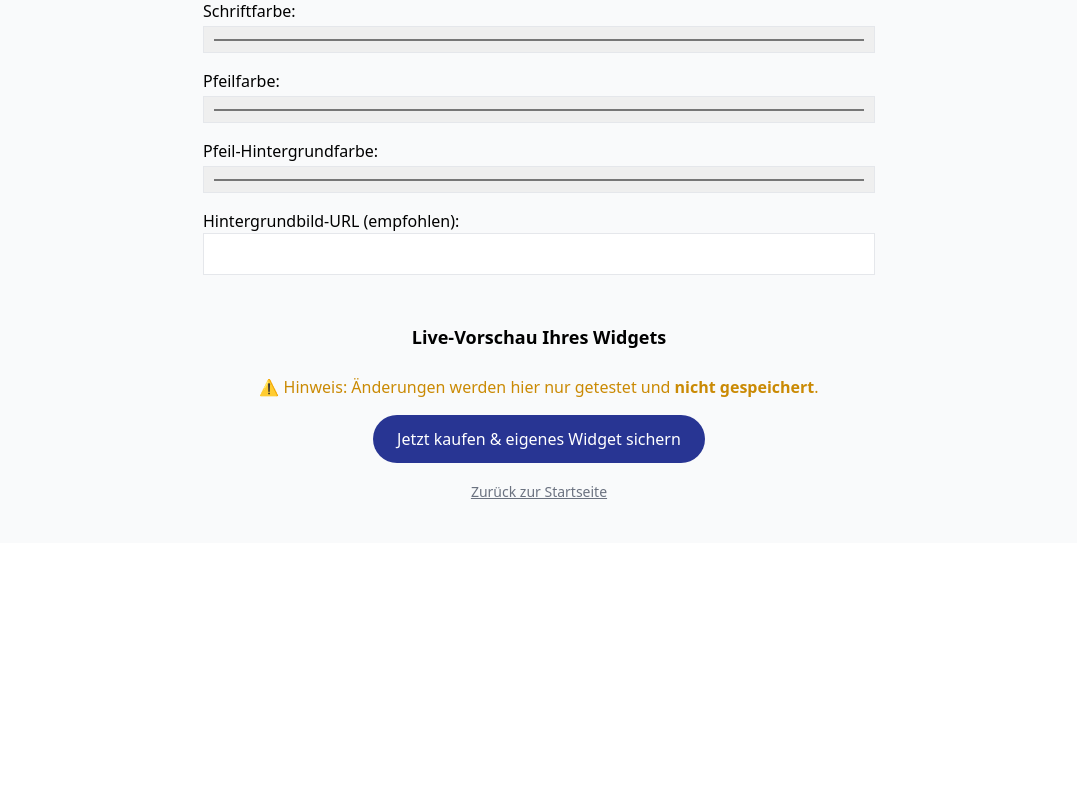
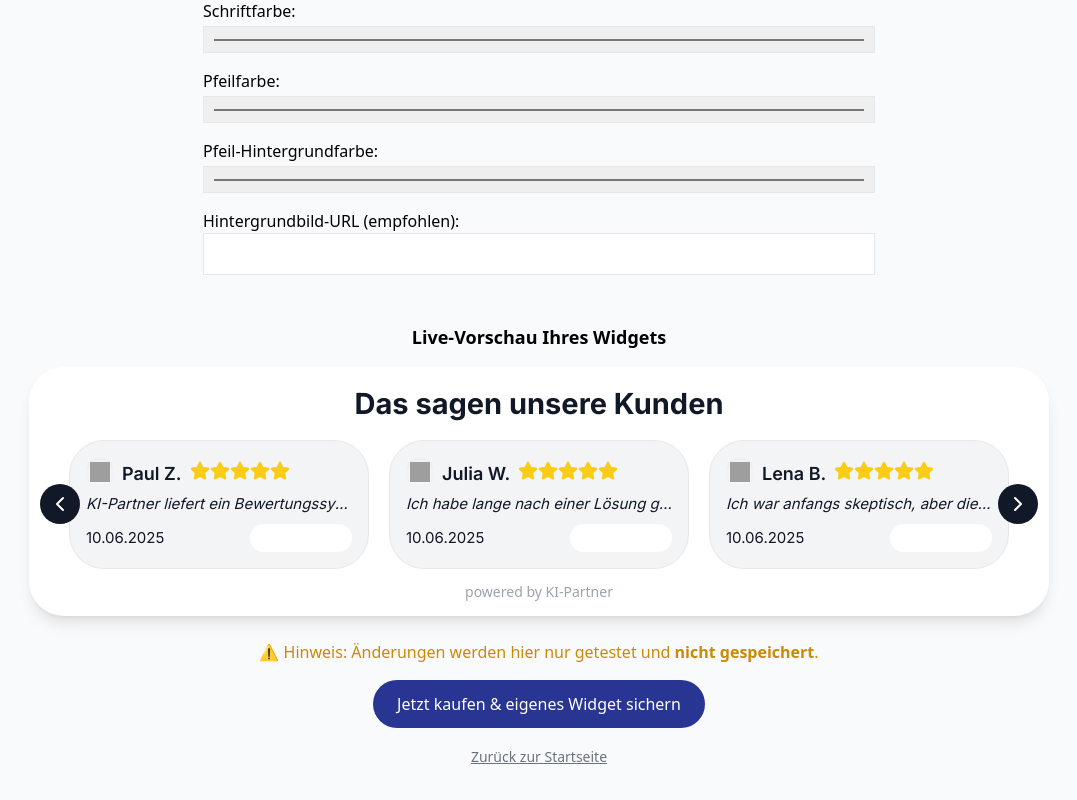
Before and after one commit to Hamsa777/KI-Partner, a React (Vite) app: page /TestEditor in a window 1280 px wide. Shown: the part 390-1190 px from the top of the page, without its empty margins (101-1178 px from the left). Before the commit the page ends 933 px from the top, so only its background shows below. Built offline with nearby package versions, Linux system fonts and the light colour scheme; grey boxes are pictures that could not be loaded.

Commit message:
Aktueller Stand – Widget final

```diff
--- a/src/components/FeedbackWidget.jsx
+++ b/src/components/FeedbackWidget.jsx
@@ -77,7 +77,7 @@
   const fetchExtract = async () => {
     try {
       const response = await fetch(
-        `http://91.99.76.52:8090/api/extracted/${firmaId}.json`
+        `https://feedback.ki-partner24.de/api/extracted/${firmaId}.json`
       );
       if (!response.ok) throw new Error("Extract nicht gefunden");
       const data = await response.json();
@@ -461,11 +461,7 @@
         {/* Feedback-Karten */}
         <div
 
-  ref={el => {
-  if (el) console.log("Carousel-Container gemountet!", el);
-  containerRef.current = el;
-}}
-
+  ref={containerRef}
   className="flex gap-5 overflow-hidden snap-x snap-mandatory"
   style={{
     scrollBehavior: "smooth",
@@ -491,7 +487,7 @@
   boxRadius={boxRadius}
   stylePreset={stylePreset}
   textFontSize={textFontSize}
-  onAnzeigen={() => handleWeiterlesen(gptReview, 0)}
+  onAnzeigen={() => handleWeiterlesen(gptReview)}
   cardLayout={cardLayout}
   playEntranceAnimation={!alreadyAnimatedGPTCard}
   onEntranceEnd={() => setAlreadyAnimatedGPTCard(true)}
@@ -523,7 +519,7 @@
       stylePreset={stylePreset}
       textFontSize={textFontSize}
       cardLayout={cardLayout}
-      onWeiterlesen={() => handleWeiterlesen(review, gptReview ? i + 1 : i)}
+      onWeiterlesen={() => handleWeiterlesen(review, i)}
     />
   </div>
 ))}
--- a/src/components/feedbackwidget/Extractor.jsx
+++ b/src/components/feedbackwidget/Extractor.jsx
@@ -9,7 +9,7 @@
     const fetchExtract = async () => {
       try {
         const response = await fetch(
-          `http://91.99.76.52:8090/api/extracted/${firmaId}.json`
+          `https://feedback.ki-partner24.de/api/extracted/${firmaId}.json`
         );
         if (!response.ok) throw new Error("Extract nicht gefunden");
         const data = await response.json();
```
